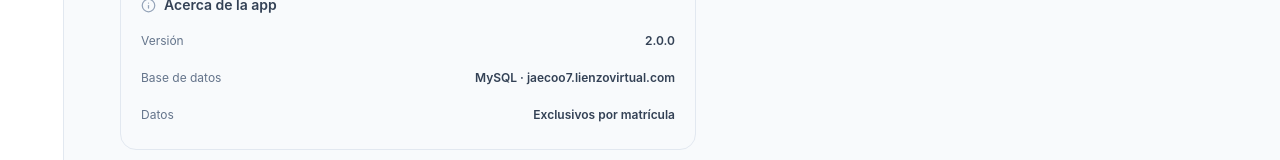
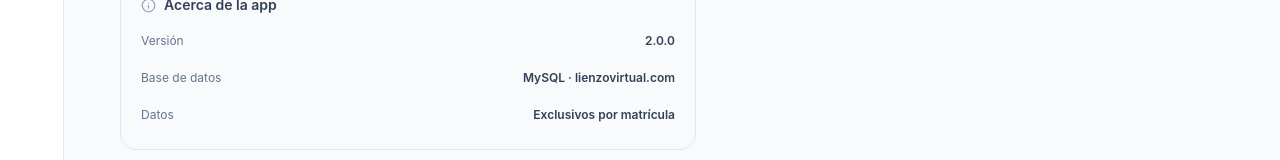
Before and after one commit to Alfredo-Escamilla-ideas/consumo, a React (Vite) app: page /#/configuracion in a window 1280 px wide. Shown: the part 520-680 px from the top of the page. Built offline with nearby package versions, Linux system fonts and the light colour scheme; no server answers; sample sign-in values are in the browser's storage.

Commit message:
fix: update DB label to lienzovirtual.com

```diff
--- a/src/pages/Settings.tsx
+++ b/src/pages/Settings.tsx
@@ -60,7 +60,7 @@ export default function Settings() {
         </div>
         <dl className="space-y-2">
           <Row label="Versión" value="2.0.0" />
-          <Row label="Base de datos" value="MySQL · jaecoo7.lienzovirtual.com" />
+          <Row label="Base de datos" value="MySQL · lienzovirtual.com" />
           <Row label="Datos" value="Exclusivos por matrícula" />
         </dl>
       </div>
```
